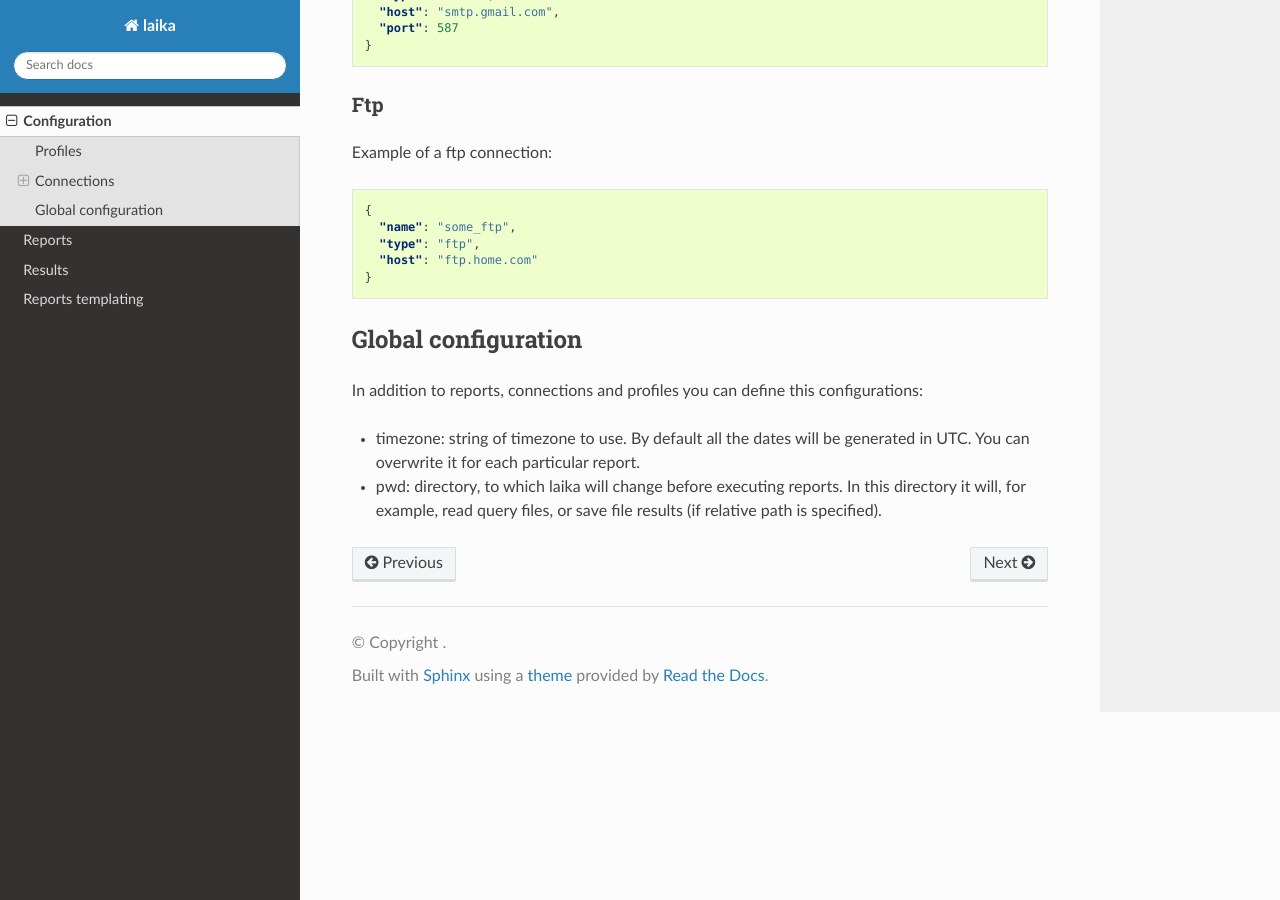
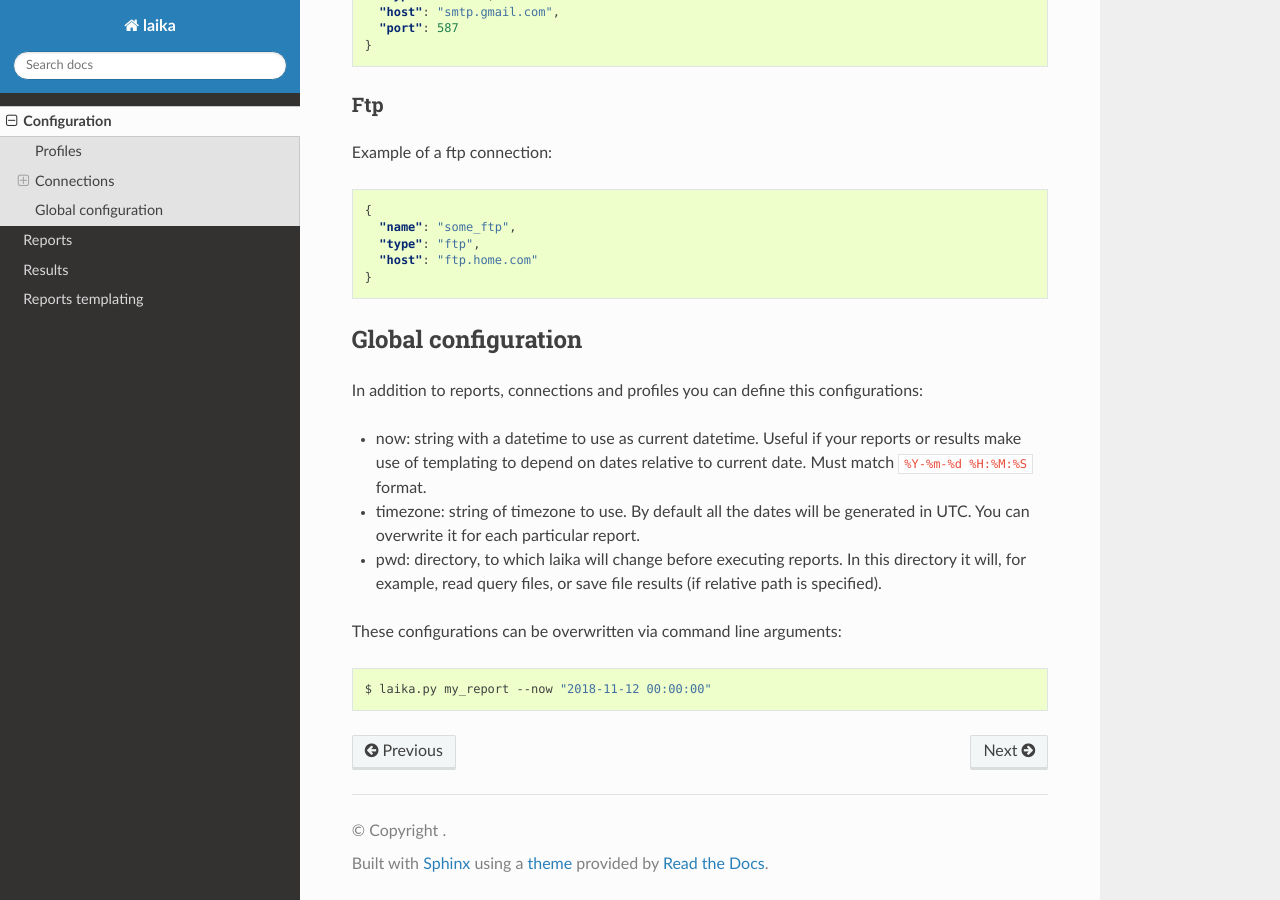
Before and after one commit to trocafone/laika, a Sphinx documentation site: the page built from docs/configuration.rst, in a window 1280 px wide and 900 px high, scrolled down 1624 px. Built offline with Sphinx 7.4.7 and the Read the Docs theme 2.0.0, drawn with Linux system fonts in a browser that asks for light colours.

Commit message:
Added documentation for new config and arguments overwriting.

```diff
--- a/docs/configuration.rst
+++ b/docs/configuration.rst
@@ -110,9 +111,20 @@ Global configuration
 In addition to reports, connections and profiles you can define this
 configurations:
 
+-  now: string with a datetime to use as current datetime. Useful if your
+   reports or results make use of templating to depend on dates relative to
+   current date. Must match ``%Y-%m-%d %H:%M:%S`` format.
+
 -  timezone: string of timezone to use. By default all the dates will be
    generated in UTC. You can overwrite it for each particular report.
 
 -  pwd: directory, to which laika will change before executing reports.
    In this directory it will, for example, read query files, or save
    file results (if relative path is specified).
+
+
+These configurations can be overwritten via command line arguments:
+
+.. code:: bash
+
+    $ laika.py my_report --now "2018-11-12 00:00:00"
--- a/docs/index.rst
+++ b/docs/index.rst
@@ -82,6 +82,8 @@ this:
 
 ``my_field`` configuration will contain ``bar`` as value.
 
+You can also overwrite :ref:`global-configuration` via command line arguments.
+
 
 Testing
 -------
```
Also changed, not shown: other parts of docs/configuration.rst (+1 -0 lines).
